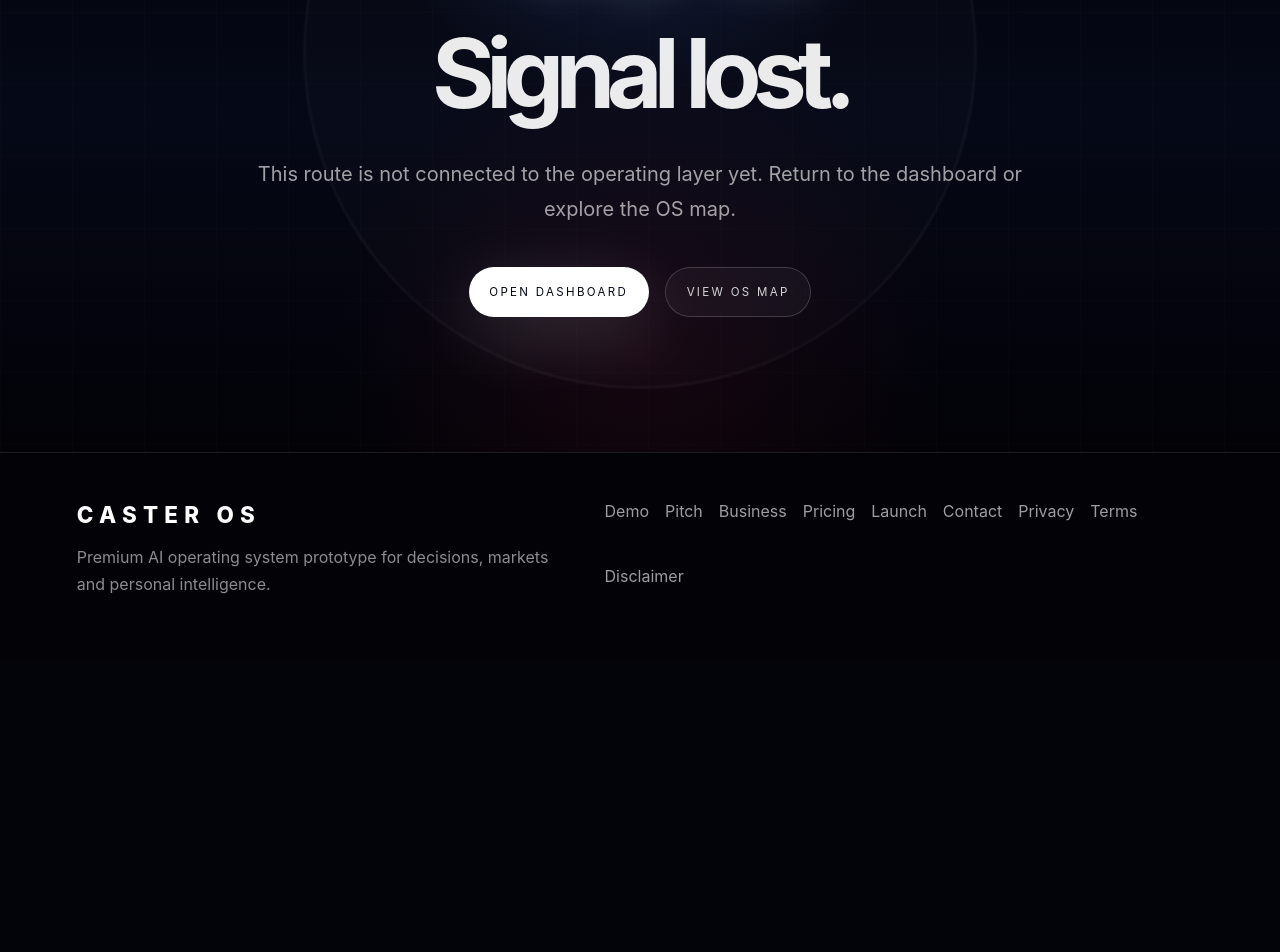
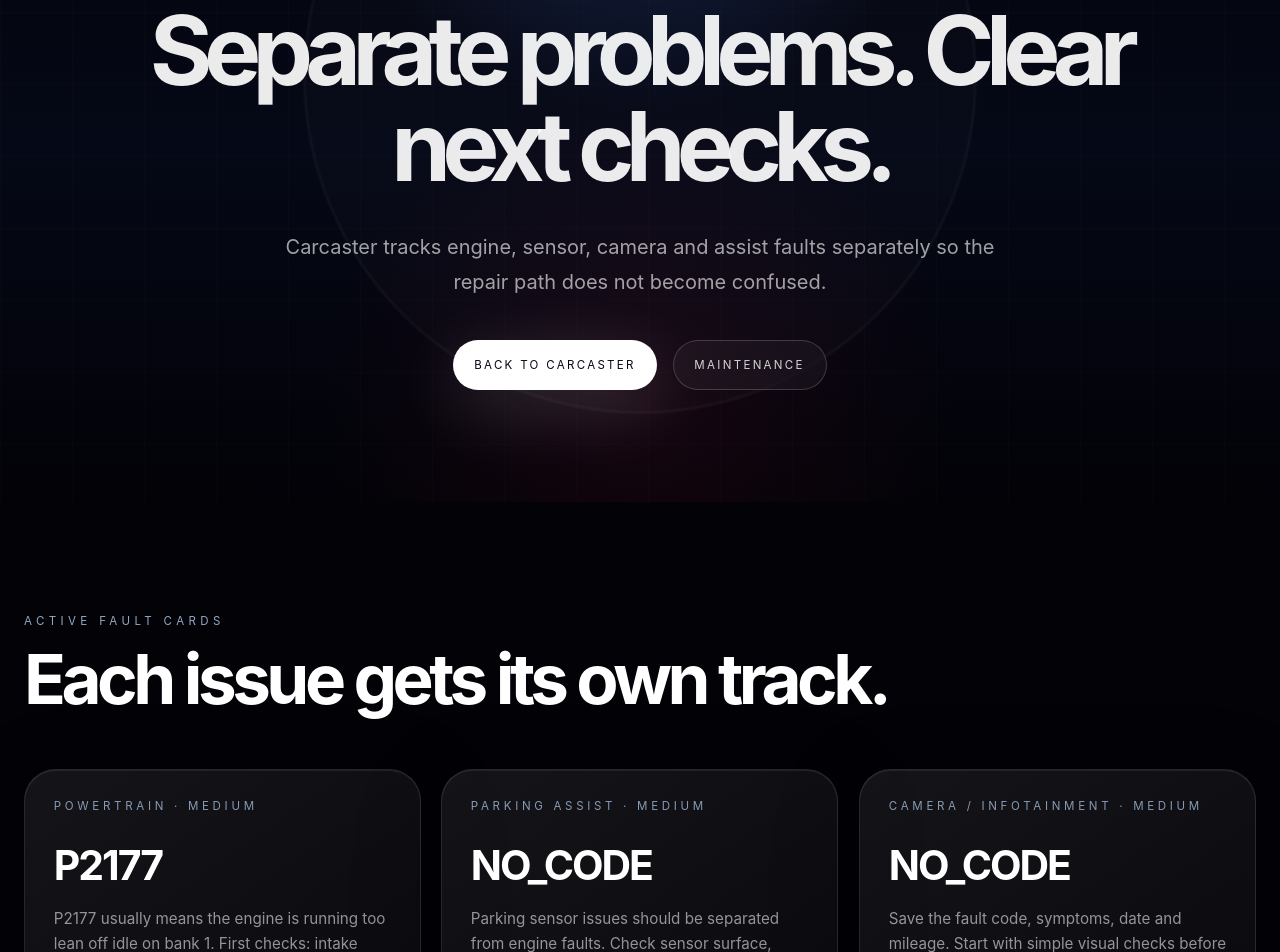
Before and after one commit to vv-glitchhub/Caster-hub, a Next.js app: page /apps/carcaster/faults in a window 1280 px wide. Before the commit this address had no page. Shown: the part 348-1300 px from the top of the page. Before the commit the page ends 1010 px from the top, so only its background shows below. Built offline with nearby package versions, Linux system fonts and the light colour scheme.

Commit message:
Add Carcaster faults workspace page

```diff
--- /dev/null
+++ b/app/apps/carcaster/faults/page.tsx
@@ -0,0 +1,70 @@
+import MotionSurface from '../../../../components/MotionSurface'
+import { explainFault } from '../../../../lib/carcaster-engine'
+
+const faults = [
+  explainFault({
+    code: 'P2177',
+    symptom: 'Rough idle, hesitation and low-RPM jerking after warm driving.',
+    system: 'Powertrain'
+  }),
+  explainFault({
+    symptom: 'Left rear parking sensor beeps constantly and screen shows obstacle touching the car.',
+    system: 'Parking assist'
+  }),
+  explainFault({
+    symptom: 'Reverse camera does not show image when reverse gear is selected.',
+    system: 'Camera / infotainment'
+  })
+]
+
+export default function CarcasterFaultsPage() {
+  return (
+    <main className="home-page">
+      <section className="home-hero">
+        <div className="home-bg" />
+        <div className="home-grid" />
+        <div className="home-orb" />
+        <div className="home-hero-inner">
+          <p className="home-eyebrow">Carcaster Fault Workspace</p>
+          <h1 className="home-title">Faults</h1>
+          <h2 className="home-subtitle">Separate problems. Clear next checks.</h2>
+          <p className="home-lead">
+            Carcaster tracks engine, sensor, camera and assist faults separately so the repair path does not become confused.
+          </p>
+          <div className="home-actions">
+            <a className="primary-button" href="/apps/carcaster">Back to Carcaster</a>
+            <a className="secondary-button" href="/apps/carcaster/maintenance">Maintenance</a>
+          </div>
+        </div>
+      </section>
+
+      <section className="home-section">
+        <div className="home-container">
+          <p className="section-label">Active Fault Cards</p>
+          <h2 className="section-title">Each issue gets its own track.</h2>
+          <div className="home-module-grid">
+            {faults.map((fault, index) => (
+              <MotionSurface key={`${fault.code}-${index}`} className="home-module-card">
+                <p className="home-module-label">{fault.system} · {fault.urgency}</p>
+                <h3 className="home-module-title">{fault.code}</h3>
+                <p className="home-module-text">{fault.summary}</p>
+              </MotionSurface>
+            ))}
+          </div>
+        </div>
+      </section>
+
+      <section className="home-section">
+        <div className="home-container">
+          <p className="section-label">Repair Message Draft</p>
+          <h2 className="section-title">Ready to send to a workshop.</h2>
+          <MotionSurface className="home-module-card min-h-0">
+            <p className="home-module-label">Draft</p>
+            <h3 className="home-module-title">Ask for diagnosis before replacing parts.</h3>
+            <p className="home-module-text">{faults[0].repairShopMessage}</p>
+          </MotionSurface>
+        </div>
+      </section>
+    </main>
+  )
+}
```
